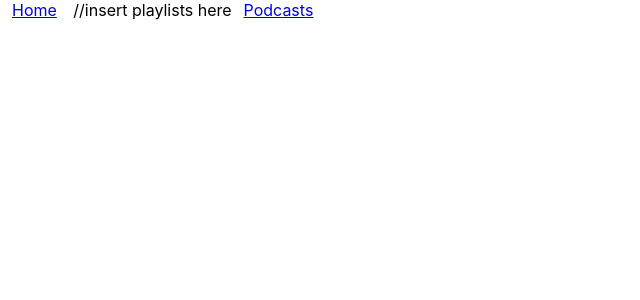
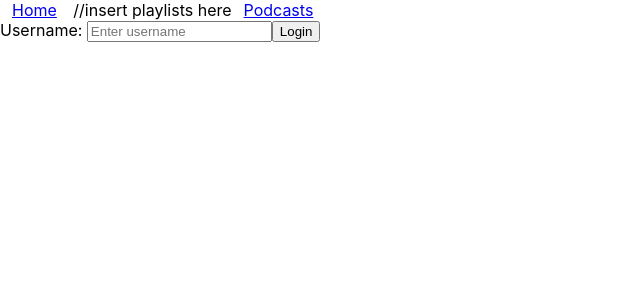
Before and after one commit to bo1623/podcast-app-frontend, a React (Create React App) app: page / in a window 1280 px wide. Shown: the top 300 px of the page, without its empty margins (0-640 px from the left). Built offline with nearby package versions, Linux system fonts and the light colour scheme.

Commit message:
Creating user login form

```diff
--- a/src/containers/NavBar.js
+++ b/src/containers/NavBar.js
@@ -6,6 +6,11 @@ const NavBar = () => {
     <div className='navbar'>
       <NavLink style={{padding: '12px'}} to='/'>Home</NavLink> //insert playlists here
       <NavLink style={{padding: '12px'}} to='/podcasts'>Podcasts</NavLink>
+      <form className="login-form">
+        <label>Username: </label>
+          <input type="text" name="username" placeholder="Enter username" />
+          <input type="submit" value="Login" />
+      </form>
     </div>
   );
 };
```
